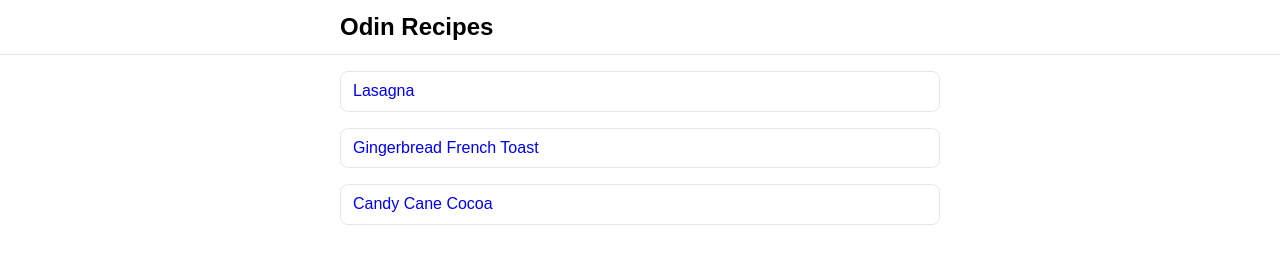
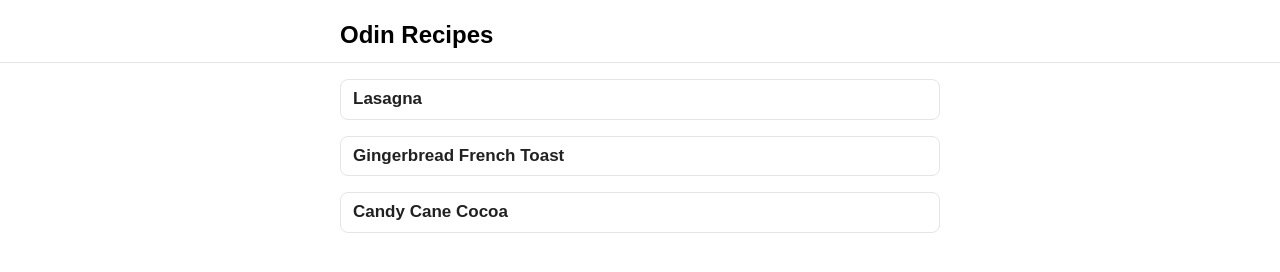
Before and after one commit to ksorathia/odin-recipes, a plain HTML site: page index.html in a window 1280 px wide. Drawn offline with Linux system fonts and the light colour scheme.

Commit message:
Style recipe cards
Applied a hover style on recipe card and updated font style
of the recipe card titles.

```diff
--- a/index.html
+++ b/index.html
@@ -11,13 +11,13 @@
         <h1 class="header">Odin Recipes</h1>
     </div>
     <a href="./recipes/lasagna.html" class="recipe-card">
-        Lasagna
+        <div class="recipe-header">Lasagna</div>
     </a>
     <a href="./recipes/gingerbread-french-toast.html" class="recipe-card">
-        Gingerbread French Toast
+        <div class="recipe-header">Gingerbread French Toast</div>
     </a>
     <a href="./recipes/candy-cane-cocoa.html" class="recipe-card">
-        Candy Cane Cocoa
+        <div class="recipe-header">Candy Cane Cocoa</div>
     </a>
 </body>
 </html>
--- a/style.css
+++ b/style.css
@@ -22,7 +22,7 @@ h3 {
 
 .top-bar {
     border-bottom: 1px solid #e5e5e5;
-    padding: 16px;
+    padding: 24px 16px 16px;
 }
 
 .header,
@@ -40,3 +40,13 @@ h3 {
     display: block;
     text-decoration: none;
 }
+
+.recipe-card:hover {
+    background-color: #e5e5e5;
+}
+
+.recipe-header {
+    font-weight: 600;
+    font-size: 17px;
+    color: #212121;
+}
```
